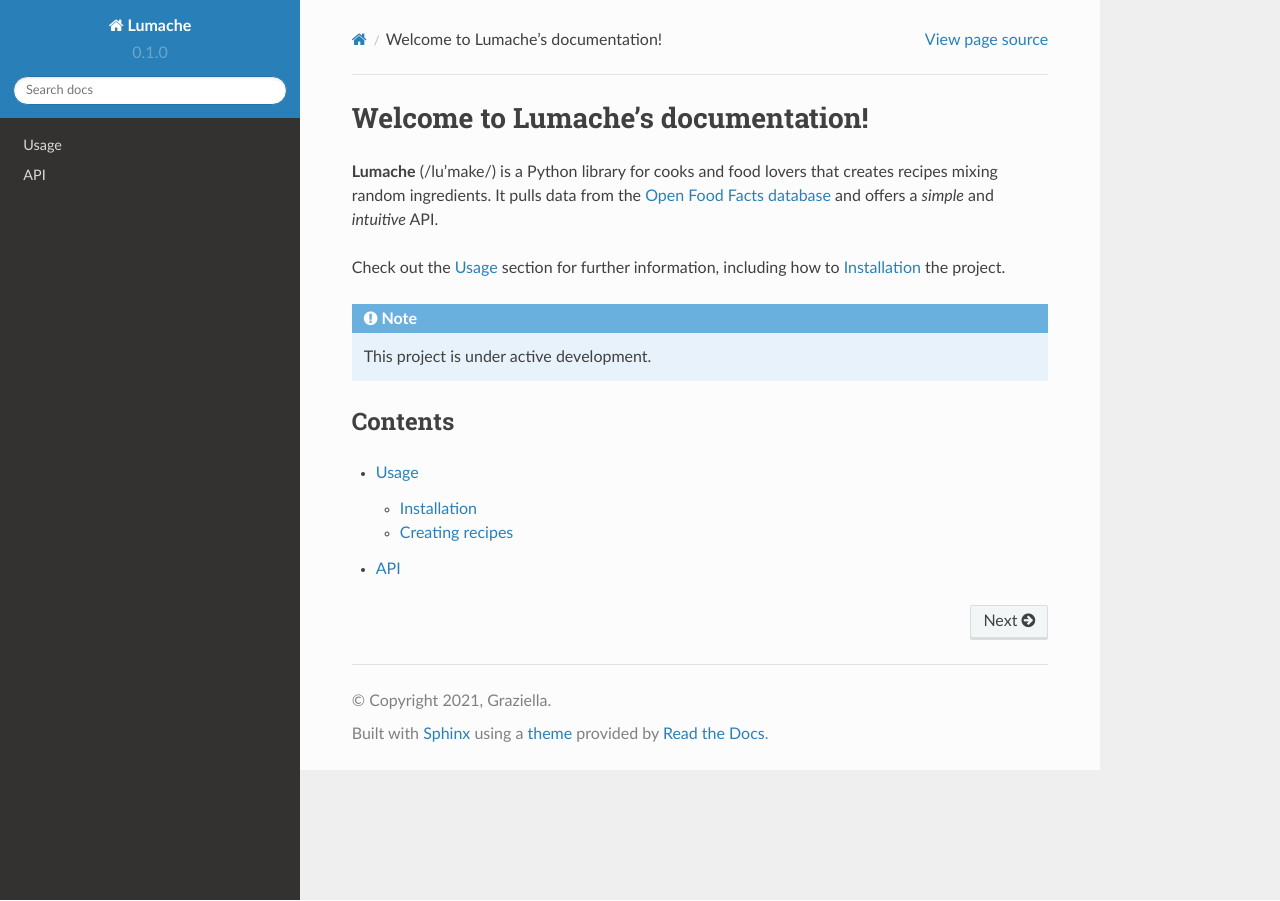
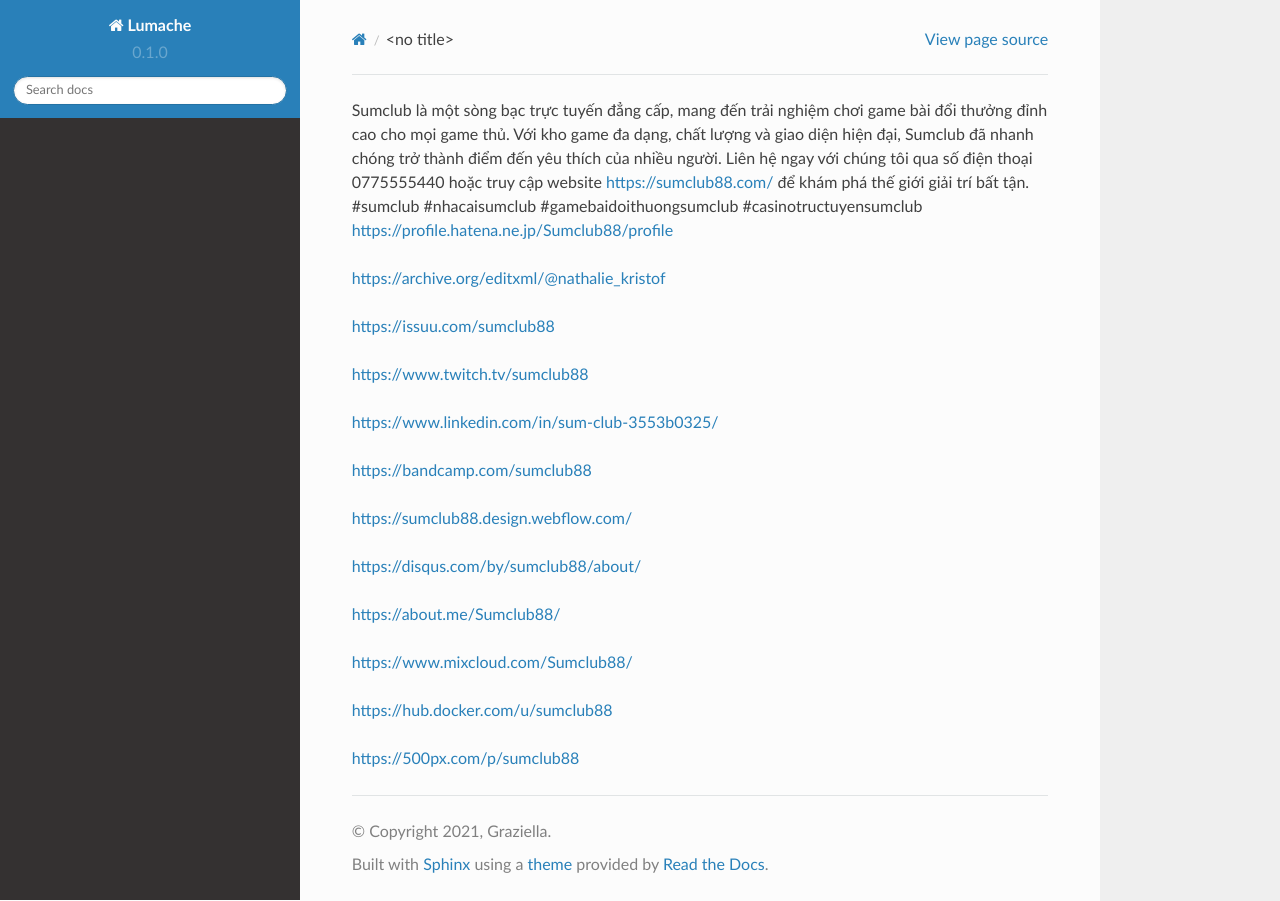
Before and after one commit to sumclub88/sumclub88, a Sphinx documentation site: the page built from docs/source/index.rst, in a window 1280 px wide. Built offline with Sphinx 7.4.7 and the Read the Docs theme 2.0.0, drawn with Linux system fonts in a browser that asks for light colours.

Commit message:
Update index.rst

```diff
--- a/docs/source/index.rst
+++ b/docs/source/index.rst
@@ -1,22 +1,24 @@
-Welcome to Lumache's documentation!
-===================================
+Sumclub là một sòng bạc trực tuyến đẳng cấp, mang đến trải nghiệm chơi game bài đổi thưởng đỉnh cao cho mọi game thủ. Với kho game đa dạng, chất lượng và giao diện hiện đại, Sumclub đã nhanh chóng trở thành điểm đến yêu thích của nhiều người. Liên hệ ngay với chúng tôi qua số điện thoại 0775555440 hoặc truy cập website https://sumclub88.com/ để khám phá thế giới giải trí bất tận. #sumclub #nhacaisumclub #gamebaidoithuongsumclub #casinotructuyensumclub
+https://profile.hatena.ne.jp/Sumclub88/profile
 
-**Lumache** (/lu'make/) is a Python library for cooks and food lovers
-that creates recipes mixing random ingredients.
-It pulls data from the `Open Food Facts database <https://world.openfoodfacts.org/>`_
-and offers a *simple* and *intuitive* API.
+https://archive.org/editxml/@nathalie_kristof
 
-Check out the :doc:`usage` section for further information, including
-how to :ref:`installation` the project.
+https://issuu.com/sumclub88
 
-.. note::
+https://www.twitch.tv/sumclub88
 
-   This project is under active development.
+https://www.linkedin.com/in/sum-club-3553b0325/
 
-Contents
---------
+https://bandcamp.com/sumclub88
 
-.. toctree::
+https://sumclub88.design.webflow.com/
 
-   usage
-   api
+https://disqus.com/by/sumclub88/about/
+
+https://about.me/Sumclub88/
+
+https://www.mixcloud.com/Sumclub88/
+
+https://hub.docker.com/u/sumclub88
+
+https://500px.com/p/sumclub88
```
